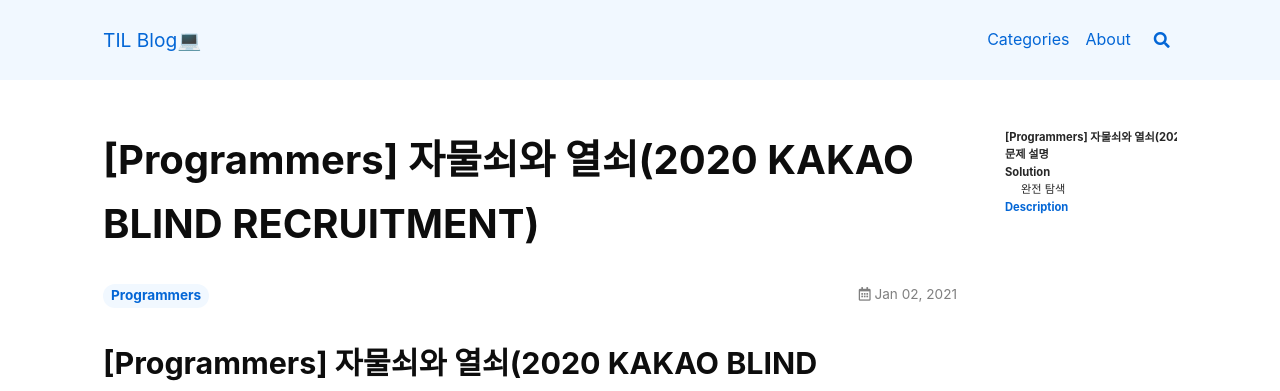
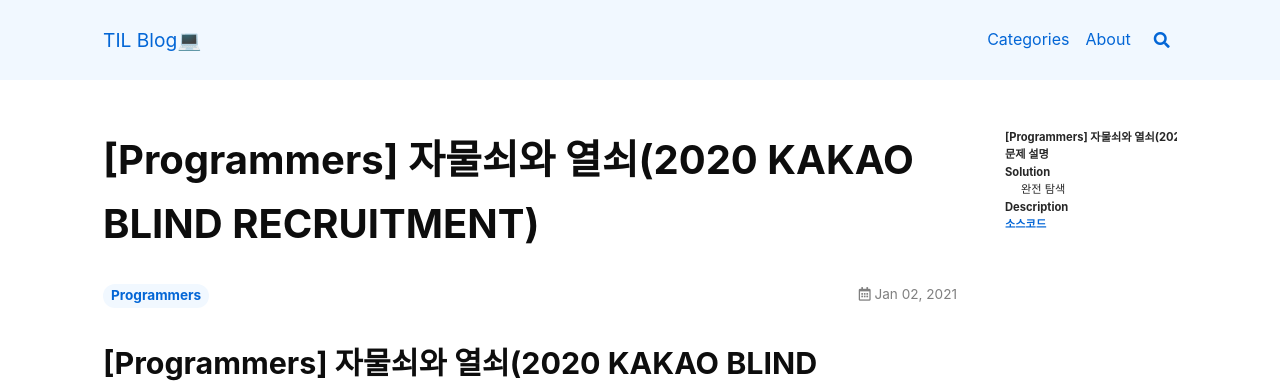
Before and after one commit to vividswan/vividswan.github.io, a Jekyll site: the page built from _posts/Programmers/2021-01-02-[Programmers]자물쇠와 열쇠.md, in a window 1280 px wide and 1400 px high. Shown: the top 391 px of the window. Built offline with Jekyll 4.4.1, drawn with Linux system fonts in a browser that asks for light colours; nearby versions of some CDN libraries; comment, search, counter and statistics services are not loaded.

Commit message:
Update 2021-01-02-[Programmers]자물쇠와 열쇠.md

````diff
--- a/_posts/Programmers/2021-01-02-[Programmers]자물쇠와 열쇠.md
+++ b/_posts/Programmers/2021-01-02-[Programmers]자물쇠와 열쇠.md
@@ -41,6 +41,8 @@
 - 90도씩 회전시키는 것은 `rotMap` 메서드에서 구현했습니다.
 
 ---
+
+## 소스코드
 
 ```java
 class Solution {
````
